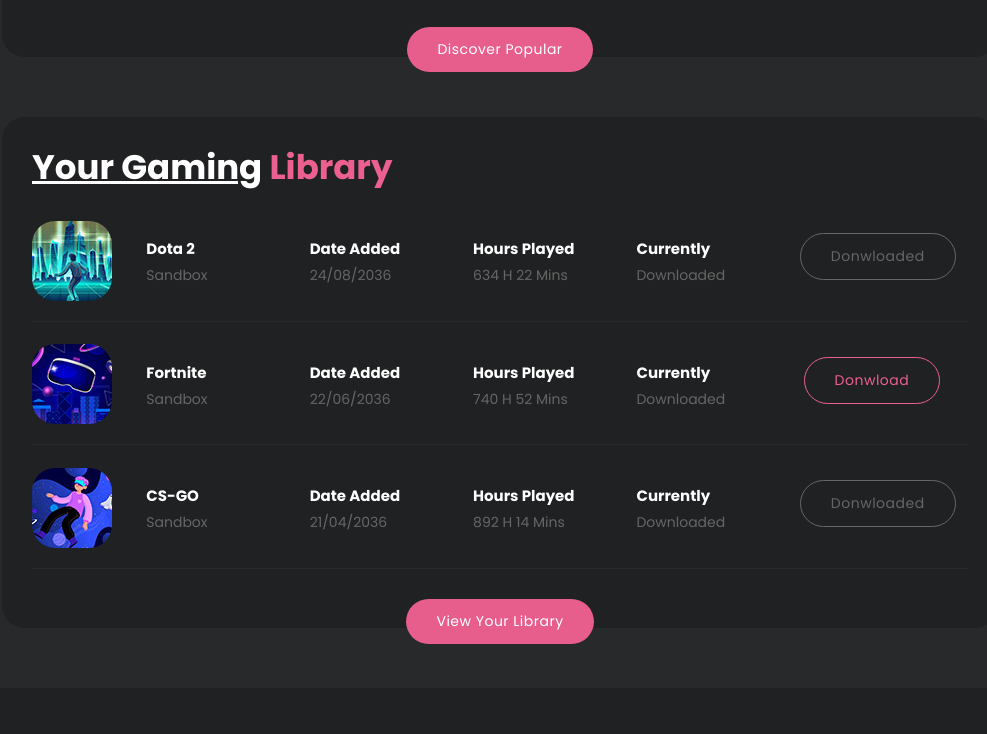
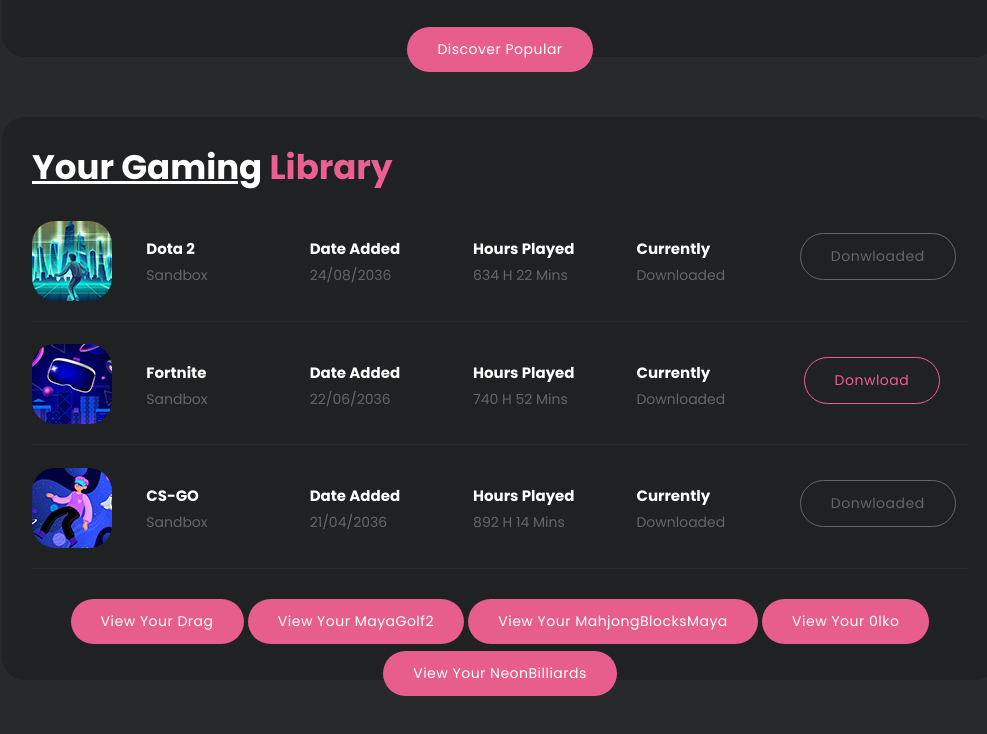
Before and after one commit to song0987/game.github.io, a plain HTML site: page index.html in a window 1280 px wide. Shown: the part 1296-2030 px from the top of the page, without its empty margins (140-1127 px from the left). Before the commit the page ends 1984 px from the top, so only its background shows below. Drawn offline with nearby package versions, Linux system fonts and the light colour scheme; a script that the page names is missing.

Commit message:
Update index.html
href

```diff
--- a/index.html
+++ b/index.html
@@ -246,7 +246,11 @@
             </div>
             <div class="col-lg-12">
               <div class="main-button">
-                <a href="profile.html">View Your Library</a>
+                <a href="https://cdn.htmlgames.com/Draculi/">View Your Drag</a>
+                <a href="https://cdn.htmlgames.com/MayaGolf2/">View Your MayaGolf2</a>
+                <a href="https://cdn.htmlgames.com/MahjongBlocksMaya/">View Your MahjongBlocksMaya</a>
+                <a href="https://cdn.htmlgames.com/Olko/">View Your 0lko</a>
+                <a href="https://cdn.htmlgames.com/NeonBilliards/">View Your NeonBilliards</a>
               </div>
             </div>
           </div>
@@ -261,7 +265,7 @@
       <div class="row">
         <div class="col-lg-12">
           <div>
-          <script src="https://cdn.htmlgames.com/embed.js?game=GreedyWorm&amp;bgcolor=white"></script>
+          <script src="https://cdn.htmlgames.com/SoldierAttack3/"></script>
           </div>
 
 
```
